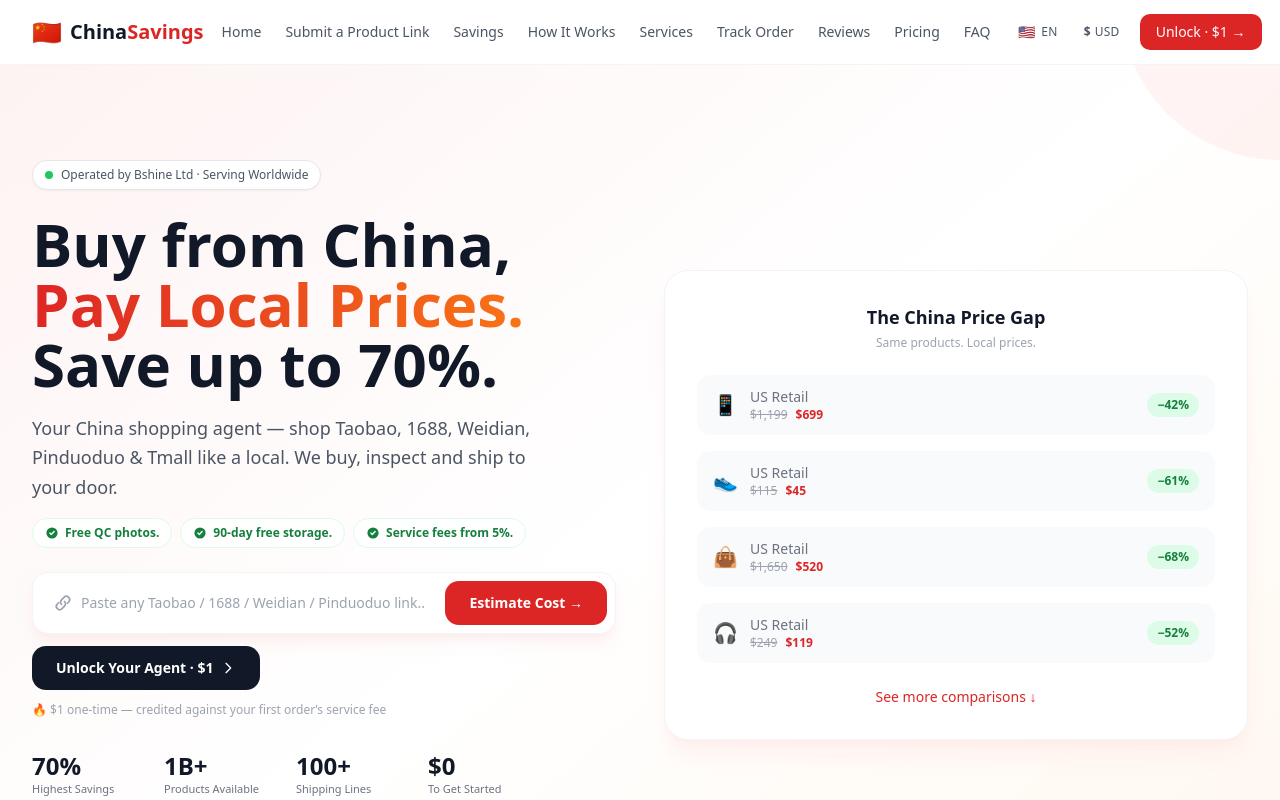
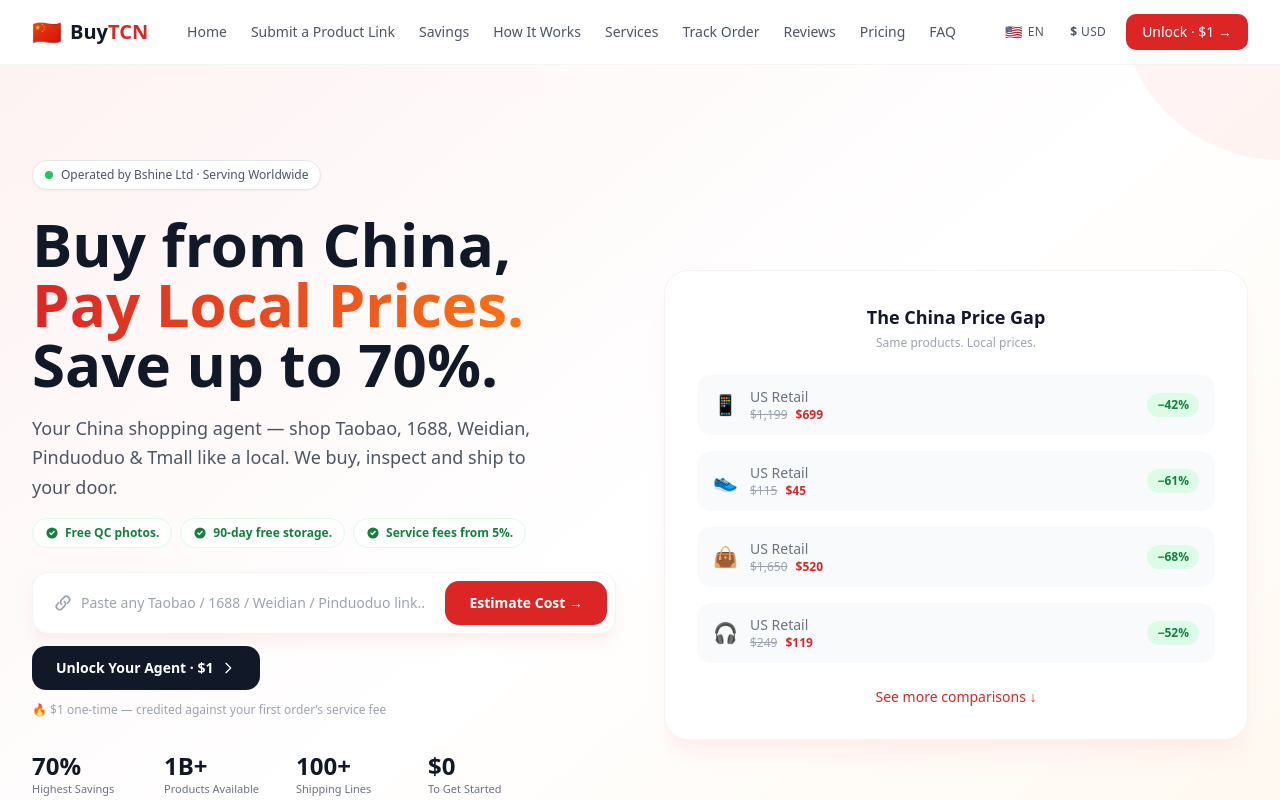
Before and after one commit to yangmin7823/chinasavings, a React (Vite) app: page / in a window 1280 px wide. Shown: the top 800 px of the page. Built offline with nearby package versions, Linux system fonts and the light colour scheme.

Commit message:
Fix navbar/footer logo brand text: BuyTCN (was hardcoded split markup)

```diff
--- a/src/sections/Footer.tsx
+++ b/src/sections/Footer.tsx
@@ -34,7 +34,7 @@
             <a href="#home" onClick={(e) => { e.preventDefault(); scrollTo('#home') }} className="flex items-center space-x-2 rtl:space-x-reverse mb-4">
               <span className="text-2xl">🇨🇳</span>
               <span className="text-xl font-bold text-white">
-                China<span className="text-red-400">Savings</span>
+                Buy<span className="text-red-400">TCN</span>
               </span>
             </a>
             <p className="text-sm text-gray-400 leading-relaxed mb-4">{t.footer.about}</p>
--- a/src/sections/Navbar.tsx
+++ b/src/sections/Navbar.tsx
@@ -43,7 +43,7 @@
           >
             <span className="text-2xl">🇨🇳</span>
             <span className="text-xl font-bold text-gray-900 whitespace-nowrap">
-              China<span className="text-red-600">Savings</span>
+              Buy<span className="text-red-600">TCN</span>
             </span>
           </a>
 
```
